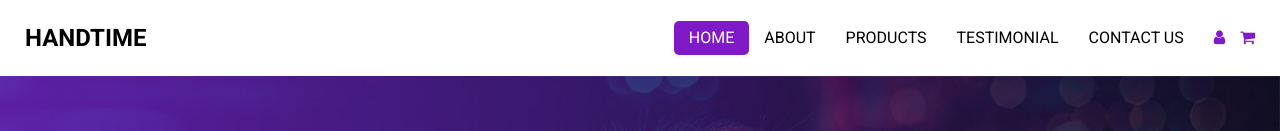
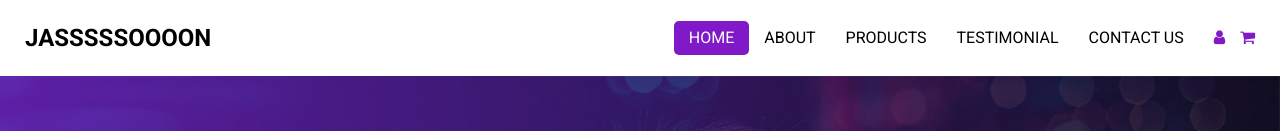
Before and after one commit to LuanaFarr/LuanaFarr.github.io, a plain HTML site: page index.html in a window 1280 px wide. Shown: the top 131 px of the page. Drawn offline with nearby package versions, Linux system fonts and the light colour scheme; some packages are replaced by stand-ins of ours.

Commit message:
Update index.html

```diff
--- a/index.html
+++ b/index.html
@@ -41,7 +41,7 @@
         <nav class="navbar navbar-expand-lg custom_nav-container ">
           <a class="navbar-brand" href="index.html">
             <span>
-              HandTime
+              Jasssssoooon
             </span>
           </a>
 
```
